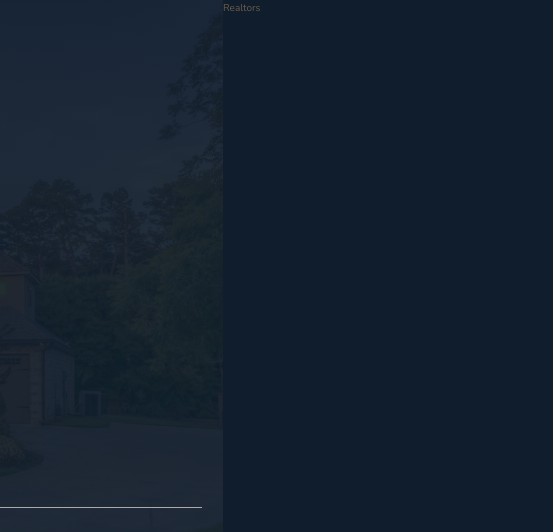
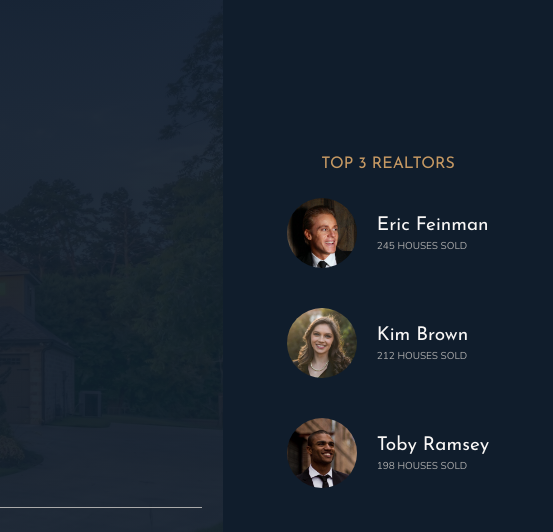
Before and after one commit to boston-terrier-kirin/css, a website: page 16_nexter/index.html in a window 1280 px wide. Shown: the top 532 px of the page, 727-1280 px from the left. Drawn offline with nearby package versions, Linux system fonts and the light colour scheme.

Commit message:
16_nexter

```diff
--- a/16_nexter/index.html
+++ b/16_nexter/index.html
@@ -34,7 +34,28 @@
       </div>
     </header>
 
-    <div class="realtors">Realtors</div>
+    <div class="realtors">
+      <h3 class="heading-3">Top 3 Realtors</h3>
+      <div class="realtors__list">
+        <img src="img/realtor-1.jpeg" alt="realtor" class="realtors__img" />
+        <div class="realtors__details">
+          <h4 class="heading-4 heading-4--light">Eric Feinman</h4>
+          <p class="realtors__sold">245 houses sold</p>
+        </div>
+
+        <img src="img/realtor-2.jpeg" alt="realtor" class="realtors__img" />
+        <div class="realtors__details">
+          <h4 class="heading-4 heading-4--light">Kim Brown</h4>
+          <p class="realtors__sold">212 houses sold</p>
+        </div>
+
+        <img src="img/realtor-3.jpeg" alt="realtor" class="realtors__img" />
+        <div class="realtors__details">
+          <h4 class="heading-4 heading-4--light">Toby Ramsey</h4>
+          <p class="realtors__sold">198 houses sold</p>
+        </div>
+      </div>
+    </div>
 
     <section class="features">
       <div class="feature">
--- a/16_nexter/sass/_realtors.scss
+++ b/16_nexter/sass/_realtors.scss
@@ -1,5 +1,31 @@
 .realtors {
   background-color: $color-secondary;
+  grid-column: col-start 7 / full-end;
 
-  grid-column: col-start 7 / full-end;
+  display: grid;
+  align-content: center;
+  justify-content: center;
+  justify-items: center;
+  row-gap: 2rem;
+  padding: 3rem;
+
+  &__list {
+    display: grid;
+    grid-template-columns: min-content max-content;
+    column-gap: 2rem;
+    row-gap: 5vh;
+    align-items: center;
+  }
+
+  &__img {
+    width: 7rem;
+    border-radius: 50%;
+    display: block;
+  }
+
+  &__sold {
+    text-transform: uppercase;
+    color: $color-grey-light-2;
+    margin-top: -3px;
+  }
 }
```
Also changed, not shown: 16_nexter/css/style.css.
